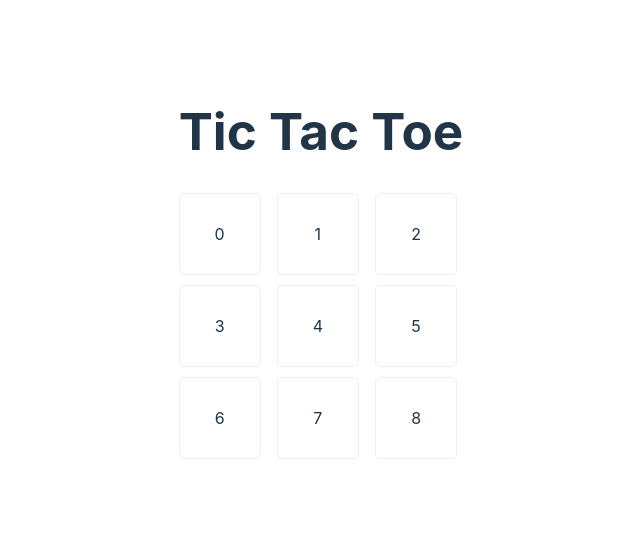
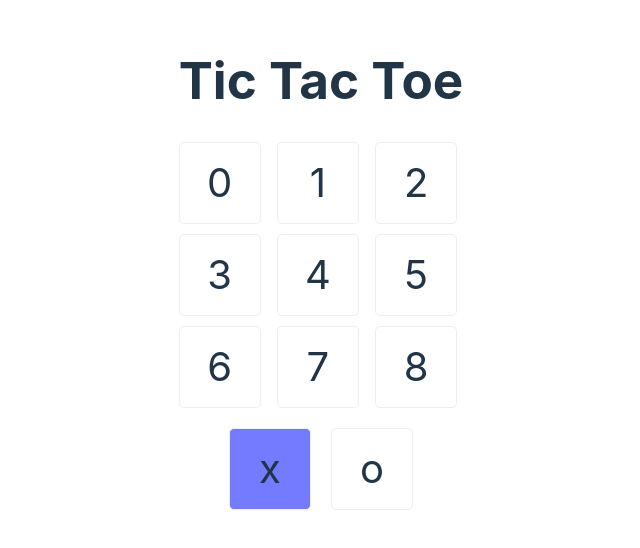
Before and after one commit to wolfsoul01/Tic_Tac_Toe, a React (Vite) app: page / in a window 1280 px wide. Shown: the part 136-684 px from the top of the page, without its empty margins (319-959 px from the left). Built offline with nearby package versions, Linux system fonts and the light colour scheme.

Commit message:
Crando el tablaero del turrno

```diff
--- a/src/App.jsx
+++ b/src/App.jsx
@@ -2,13 +2,25 @@ import { useState } from "react";
 import reactLogo from "./assets/react.svg";
 import viteLogo from "/vite.svg";
 
-function Squire({ children,index }) {
-  return <article className="squire">{children}</article>;
+const Turn = {
+  X: "x",
+  O: "o",
+};
+
+function Squire({ children, index, isTurn }) {
+  return (
+    <article className={`squire ${isTurn && "isTurn"}`}>{children}</article>
+  );
 }
 
 function App() {
   const [board, setBoard] = useState(Array(9).fill(null));
+  const [turn, setTurn] = useState(Turn.X);
 
+  const updateBoard = () => {
+    const newTurn = turn === Turn.X ? Turn.O : Turn.X;
+    setTurn(newTurn);
+  };
   return (
     <main>
       <h1>Tic Tac Toe </h1>
@@ -17,10 +29,15 @@ function App() {
         {board.map((item, index) => {
           return (
             <>
-              <Squire key={index}> {index} </Squire>
+              <Squire key={index + 1}> {index} </Squire>
             </>
           );
         })}
+      </section>
+
+      <section className="turn">
+        <Squire isTurn={turn === Turn.X}>{Turn.X}</Squire>
+        <Squire isTurn={turn === Turn.O}>{Turn.O}</Squire>
       </section>
     </main>
   );
--- a/src/index.css
+++ b/src/index.css
@@ -74,4 +74,16 @@ button:focus-visible {
   height: 80px;
   border: 1px solid #eee;
   border-radius: 5px ;
+  font-size: 40px;
 }
+
+.turn{
+  display: flex;
+  gap: 20px;
+  justify-content: center;
+  margin-top: 20px;
+}
+
+.isTurn{
+  background-color: #747bff;
+}
```
